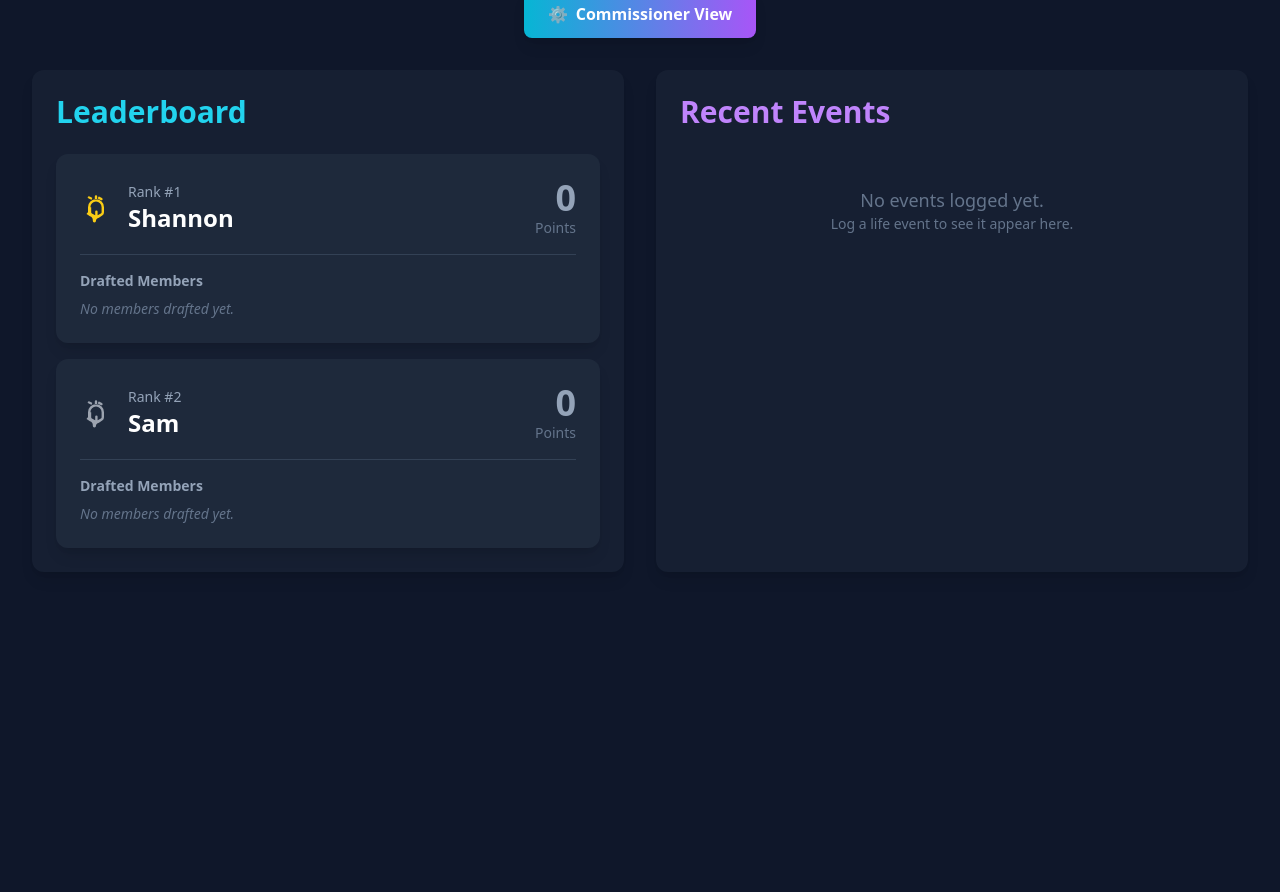
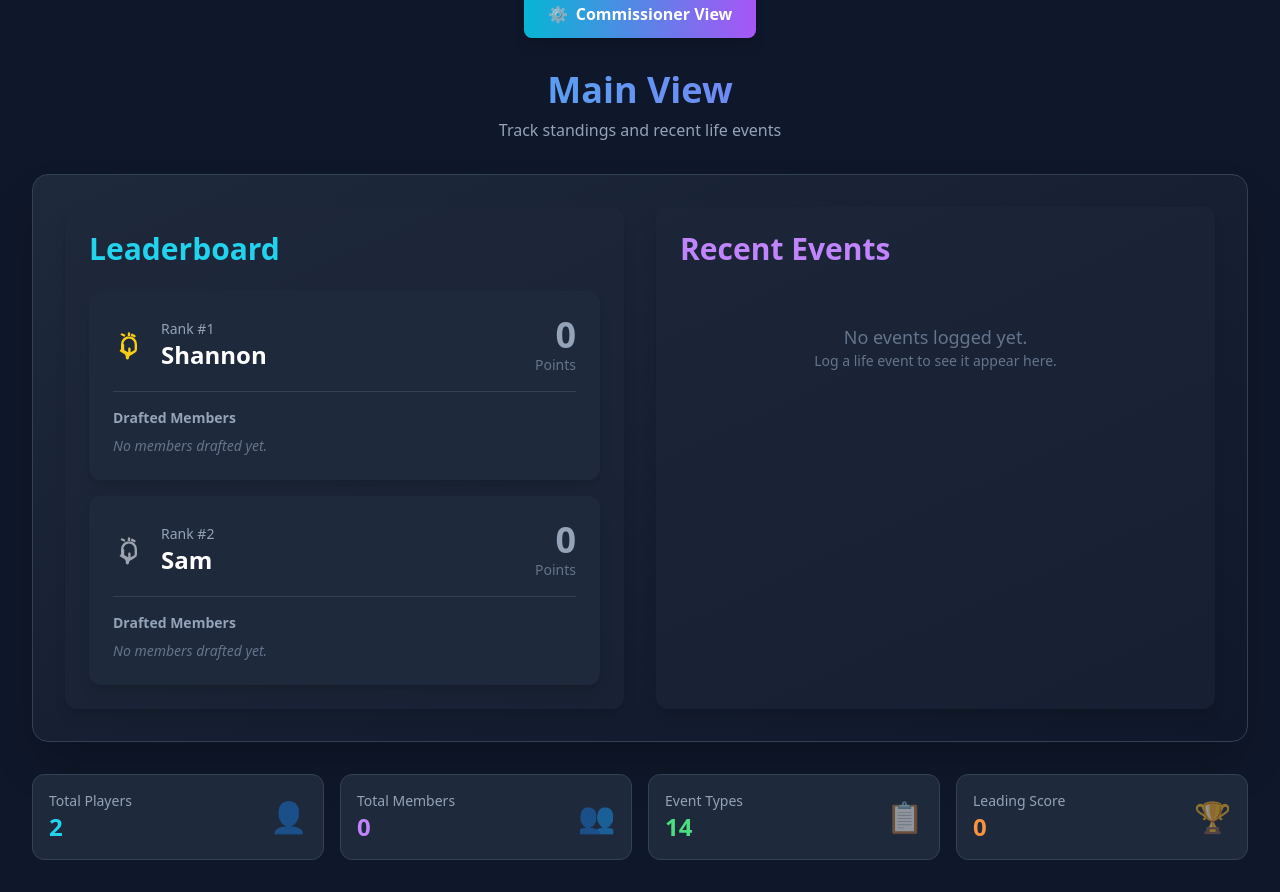
Before and after one commit to Sambosis/FantasyFamily, a React (Vite) app: page / in a window 1280 px wide. Shown: the part 162-1054 px from the top of the page. Before the commit the page ends 800 px from the top, so only its background shows below. Built offline with nearby package versions, Linux system fonts and the light colour scheme.

Commit message:
Refactor: Improve main view layout and add quick stats
Co-authored-by: sambosis <sambosis@gmail.com>

```diff
--- a/App.tsx
+++ b/App.tsx
@@ -263,9 +263,62 @@ export default function App() {
             />
           </main>
         ) : (
-          <main className="grid grid-cols-1 lg:grid-cols-2 gap-8 mt-8">
-            <Leaderboard players={sortedPlayers} />
-            <EventFeed events={loggedEvents} />
+          <main className="mt-8 space-y-8 animate-fade-in">
+            {/* Main View Header */}
+            <div className="text-center">
+              <h2 className="text-3xl sm:text-4xl font-bold bg-clip-text text-transparent bg-gradient-to-r from-cyan-400 to-purple-500 mb-2">
+                Main View
+              </h2>
+              <p className="text-slate-400">Track standings and recent life events</p>
+            </div>
+
+            {/* Container matching Commissioner Desk */}
+            <div className="bg-gradient-to-br from-slate-800 to-slate-900 p-8 rounded-2xl shadow-2xl border border-slate-700">
+              <div className="grid grid-cols-1 lg:grid-cols-2 gap-8">
+                <Leaderboard players={sortedPlayers} />
+                <EventFeed events={loggedEvents} />
+              </div>
+            </div>
+
+            {/* Quick Stats */}
+            <div className="grid grid-cols-2 md:grid-cols-4 gap-4">
+              <div className="bg-slate-800 p-4 rounded-xl border border-slate-700">
+                <div className="flex items-center justify-between">
+                  <div>
+                    <p className="text-slate-400 text-sm">Total Players</p>
+                    <p className="text-2xl font-bold text-cyan-400">{players.length}</p>
+                  </div>
+                  <span className="text-3xl opacity-50">👤</span>
+                </div>
+              </div>
+              <div className="bg-slate-800 p-4 rounded-xl border border-slate-700">
+                <div className="flex items-center justify-between">
+                  <div>
+                    <p className="text-slate-400 text-sm">Total Members</p>
+                    <p className="text-2xl font-bold text-purple-400">{players.reduce((acc, p) => acc + p.members.length, 0)}</p>
+                  </div>
+                  <span className="text-3xl opacity-50">👥</span>
+                </div>
+              </div>
+              <div className="bg-slate-800 p-4 rounded-xl border border-slate-700">
+                <div className="flex items-center justify-between">
+                  <div>
+                    <p className="text-slate-400 text-sm">Event Types</p>
+                    <p className="text-2xl font-bold text-green-400">{lifeEvents.length}</p>
+                  </div>
+                  <span className="text-3xl opacity-50">📋</span>
+                </div>
+              </div>
+              <div className="bg-slate-800 p-4 rounded-xl border border-slate-700">
+                <div className="flex items-center justify-between">
+                  <div>
+                    <p className="text-slate-400 text-sm">Leading Score</p>
+                    <p className="text-2xl font-bold text-orange-400">{Math.max(...players.map(p => p.score), 0)}</p>
+                  </div>
+                  <span className="text-3xl opacity-50">🏆</span>
+                </div>
+              </div>
+            </div>
           </main>
         )}
       </div>
```
